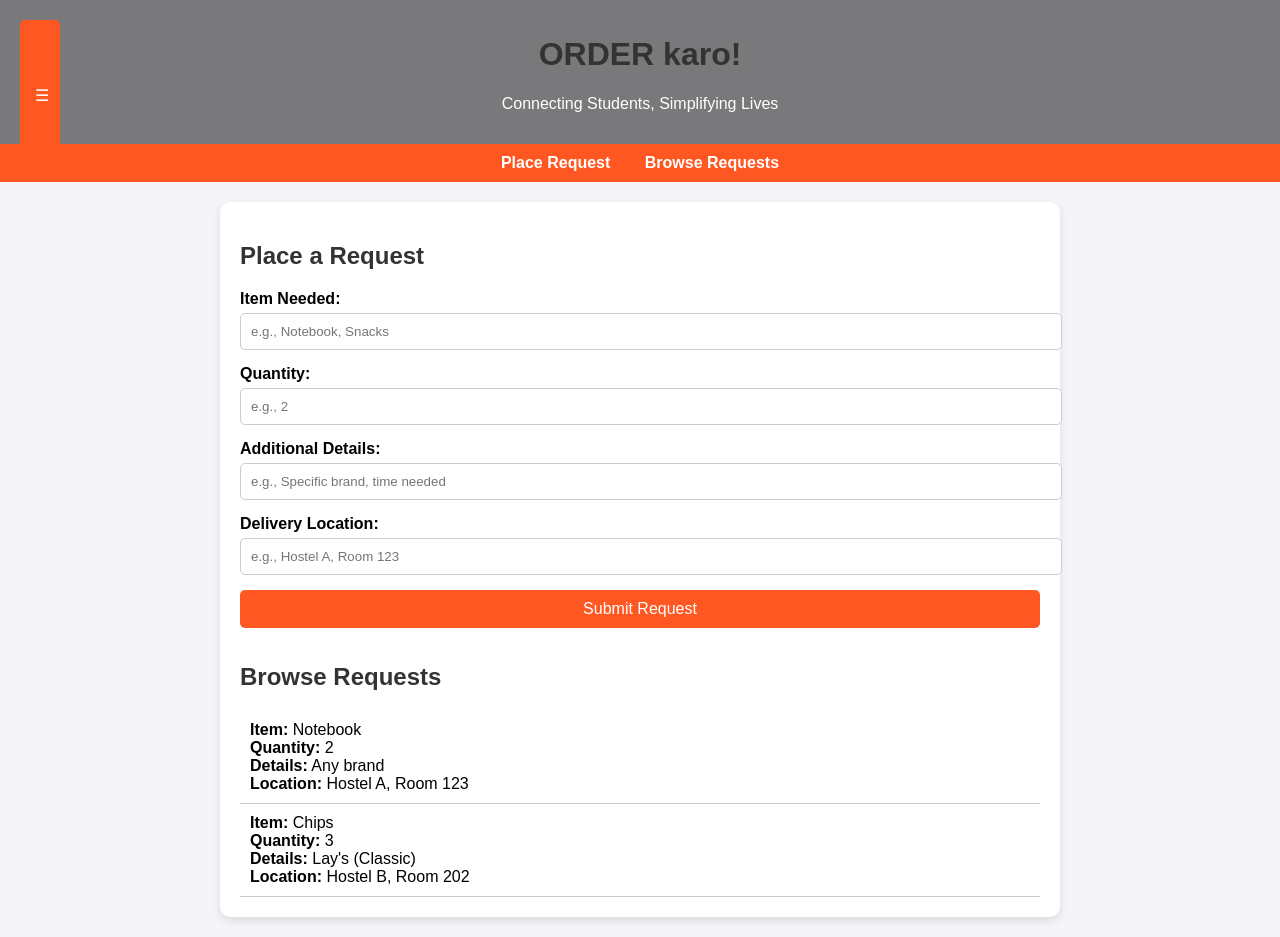
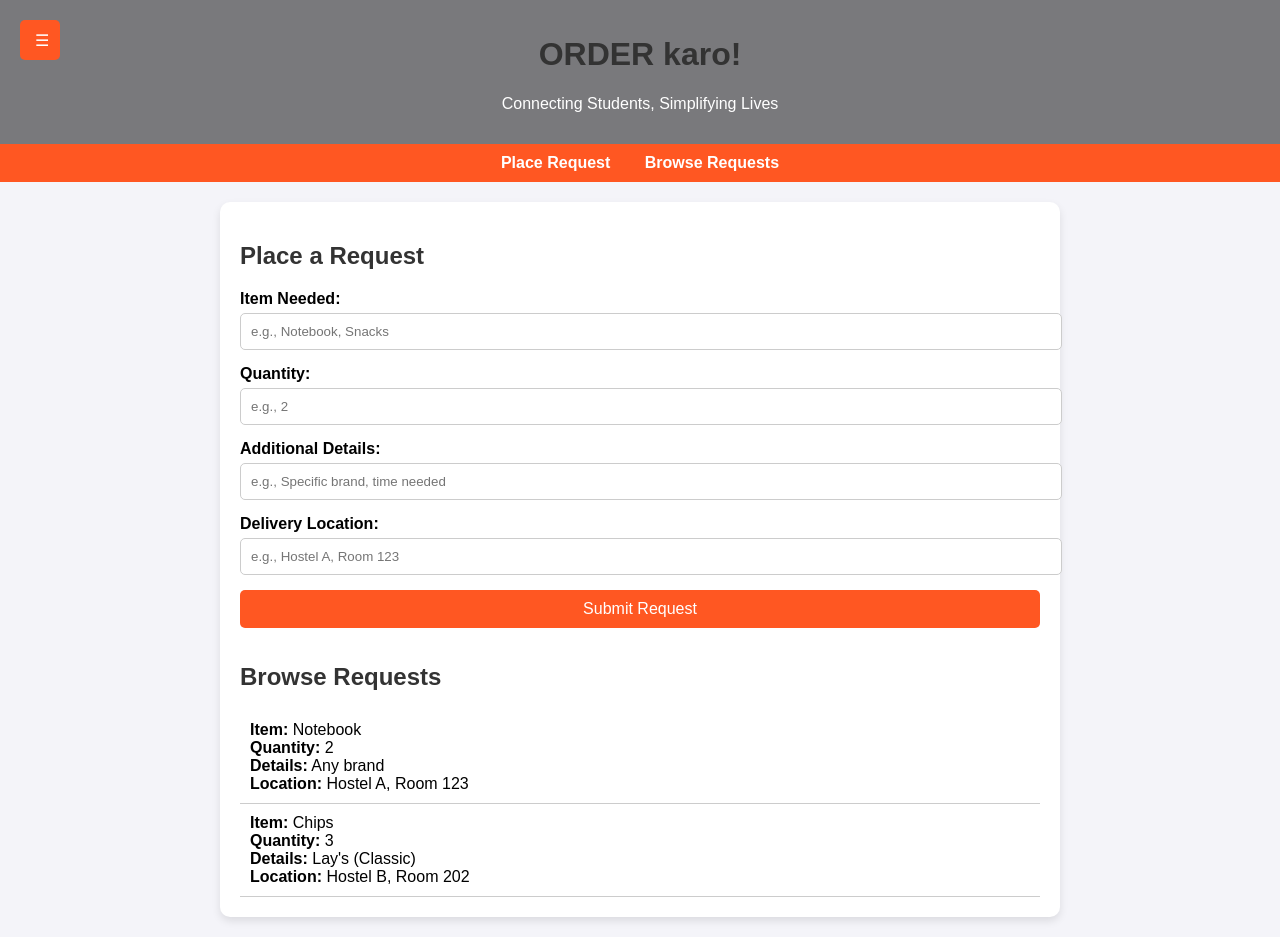
Before and after one commit to He-ro616/ORDERKARO-, a plain HTML site: page cart.html in a window 1280 px wide. Drawn offline with Linux system fonts and the light colour scheme.

Commit message:
Update cart.html

```diff
--- a/cart.html
+++ b/cart.html
@@ -69,7 +69,7 @@
             position: fixed;
             top: 20px;
             left: 20px;
-            height: 4cm;
+            height: 40px;
             width: 40px;
             background-color:#FF5722;
             color: white;
```
